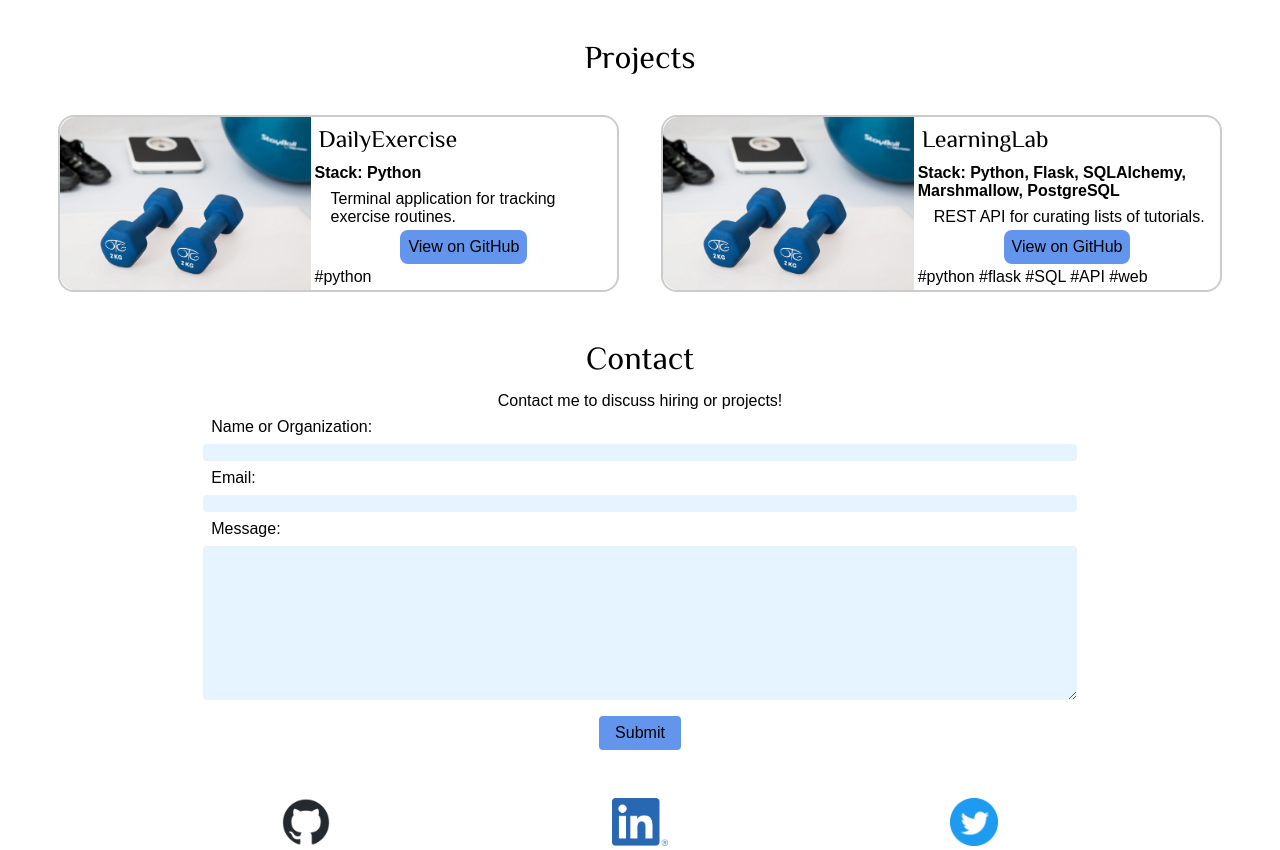
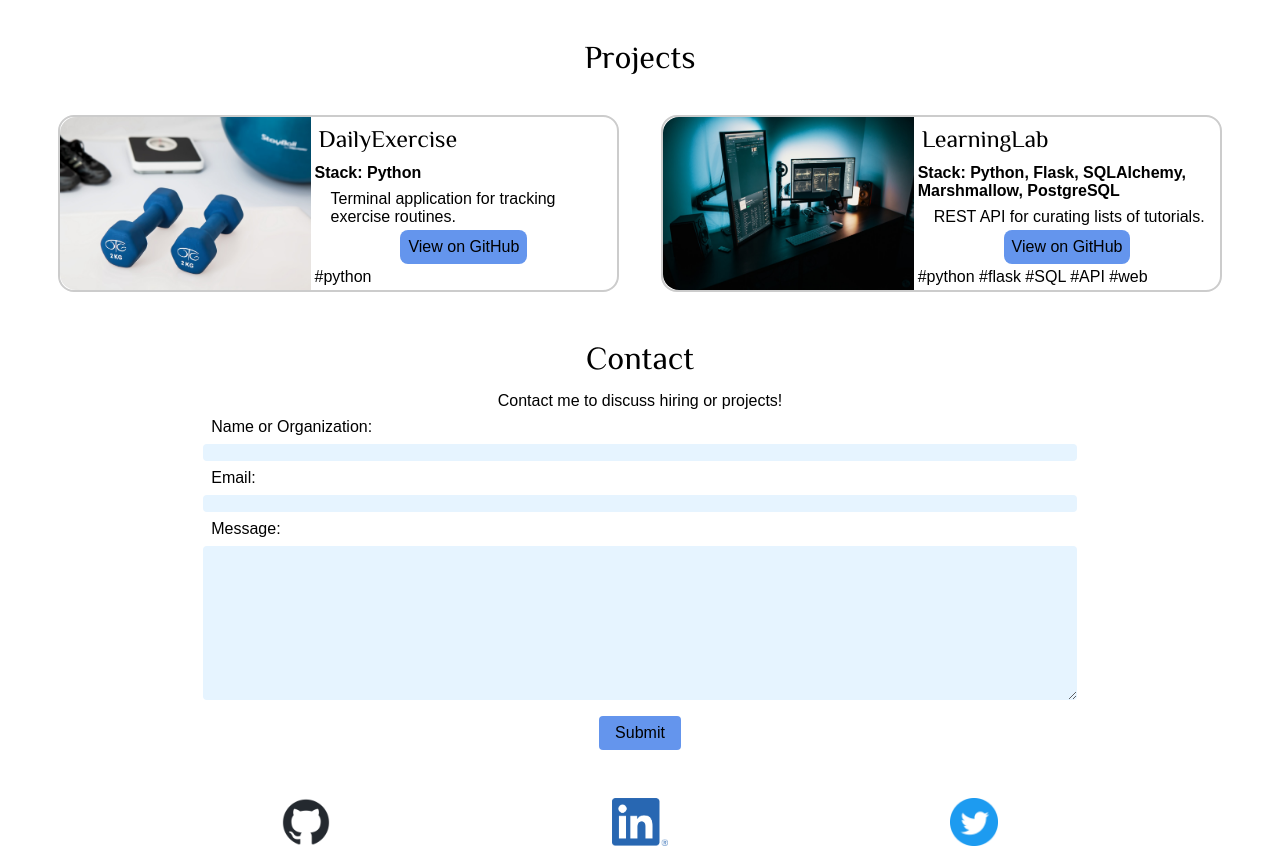
Before and after one commit to plutoniumcat/plutoniumcat.github.io, a React (Create React App) app: page / in a window 1280 px wide. Shown: the part 2271-3121 px from the top of the page. Built offline with nearby package versions, Linux system fonts and the light colour scheme; the HTML template or start-up script is replaced by a standard one; a web font is replaced by a local one.

Commit message:
Fix project images

```diff
--- a/src/components/projects.jsx
+++ b/src/components/projects.jsx
@@ -1,12 +1,13 @@
 // import React, { useState, useEffect } from "react";
 import dailyexercise from '../media/projects/dailyexercise.jpg'
+import learninglab from '../media/projects/learninglab.jpg'
 
 const projects = [
     {
         "id": 1,
         "name": "DailyExercise",
         "stack": "Python",
-        "img": "../../public/projects/dailyexercise.jpg",
+        "img": dailyexercise,
         "github": "https://github.com/plutoniumcat/DailyExercise",
         "desc": "Terminal application for tracking exercise routines.",
         "tags": ["python"]
@@ -16,7 +17,7 @@ const projects = [
         "id": 2,
         "name": "LearningLab",
         "stack": "Python, Flask, SQLAlchemy, Marshmallow, PostgreSQL",
-        "img": "./media/projects/learninglab.jpg",
+        "img": learninglab,
         "github": "https://github.com/plutoniumcat/learninglab",
         "desc": "REST API for curating lists of tutorials.",
         "tags": ["python", "flask", "SQL", "API", "web"]
@@ -33,13 +34,16 @@ function Projects() {
     //     .then((data) => setProjects(data));
     // }, []);
 
+    const enlargeCard = (event) => event.currentTarget.style.transform = "scale(1.1)";
+    const resetCard = (event) => event.currentTarget.style.transform = "scale(1)";
+
     return (
         <section id="projects">
             <h1 className="projects-title">Projects</h1>
             <div className="card-container">
                 {projects.map((project) => (
-                    <div className="project-card" key={project.id}>
-                        <img className="project-img" src={dailyexercise} alt={project.name} />
+                    <div className="project-card" key={project.id} onMouseOver={enlargeCard} onMouseOut={resetCard} >
+                        <img className="project-img" src={project.img} alt={project.name} />
                         <div className="project-notes">
                             <h2>{project.name}</h2>
                             <p className="stack">Stack: {project.stack}</p>
@@ -48,7 +52,7 @@ function Projects() {
                             <p>
                                 {project.tags.map(
                                     (tag)=> (
-                                        <span>#{tag} </span>
+                                        <span key={tag}>#{tag} </span>
                                     )
                                 )}
                             </p>
```
